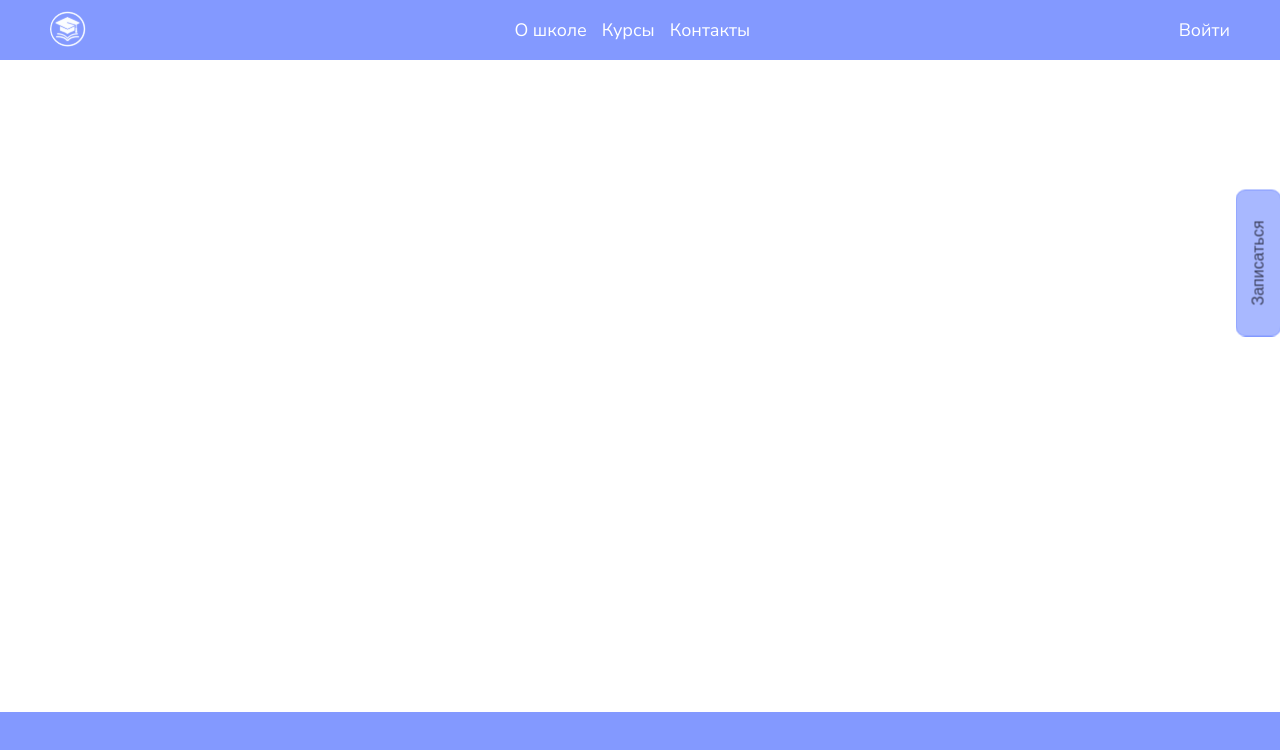
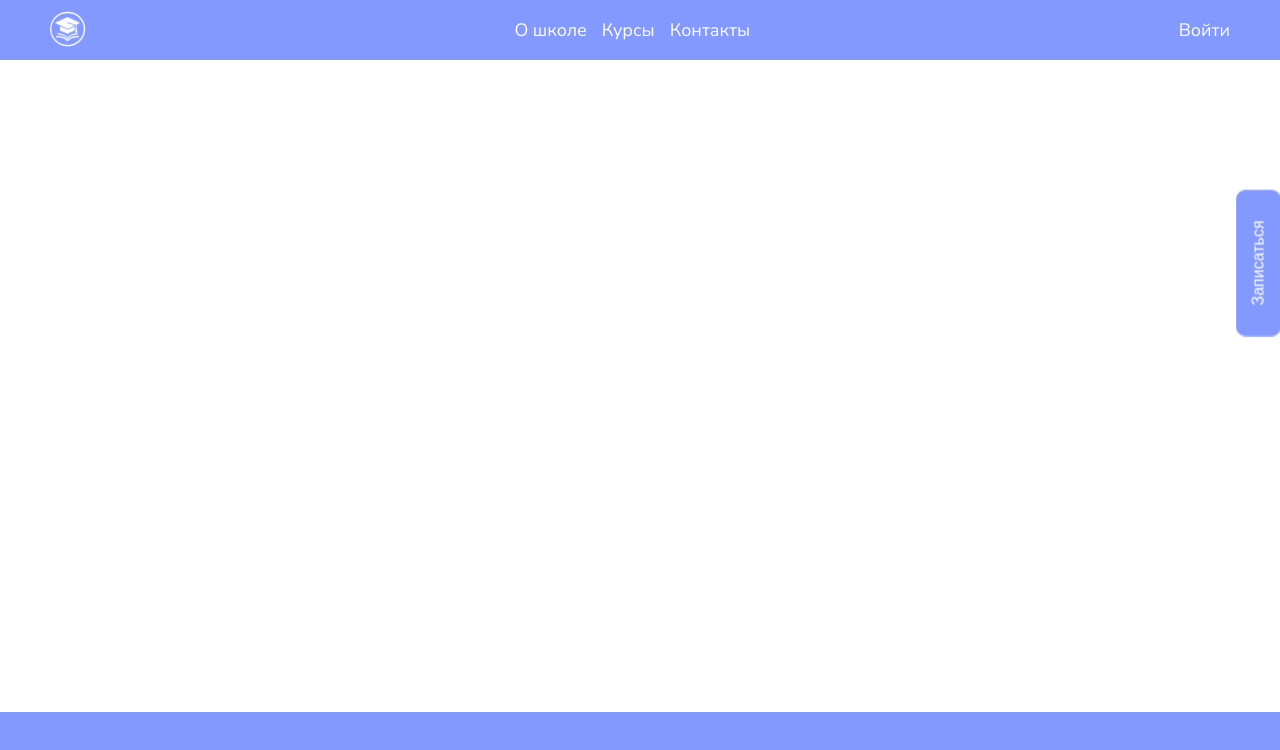
Before and after one commit to daniarmakyev/Evrika, a Next.js app: page / in a window 1280 px wide. In both pictures the pointer is over the button "Записаться". Shown: the top 750 px of the page. Built offline with nearby package versions, Linux system fonts and the light colour scheme.

Commit message:
refactor styles header link, aside button

```diff
--- a/src/components/AsideButton/styles.module.scss
+++ b/src/components/AsideButton/styles.module.scss
@@ -7,7 +7,7 @@
   position: fixed;
   top: 30%;
   right: -52px;
-  background: $primary;
+  background: $primary-button;
   border-radius: 10px;
   border: 1px solid #A8B8FF;
   cursor: pointer;
@@ -17,12 +17,7 @@
   z-index: 999999;
 
   &:hover {
-    background: #A8B8FF;
-    border: 1px solid $primary;
-
-    span {
-      color: $dark;
-    }
+    background: $primary;
   }
 
   span {
--- a/src/components/Header/styles.module.scss
+++ b/src/components/Header/styles.module.scss
@@ -58,7 +58,7 @@
           color: $White;
 
           &:hover {
-            color: $dark;
+            text-decoration: underline;
           }
         }
 
@@ -108,7 +108,7 @@
       cursor: pointer;
 
       &:hover {
-        color: $dark;
+        text-decoration: underline;
       }
     }
   }
--- a/src/styles/_varibles.scss
+++ b/src/styles/_varibles.scss
@@ -9,6 +9,7 @@ $warning: #e2a03f;
 $info: #2196f3;
 $dark: #3b3f5c;
 $primary: #8399ff;
+$primary-button: #6782FF;
 $placeholder: #6b7280;
 $black-ligth: #e3e4eb;
 $white-ligth: #e0e6ed;
@@ -17,6 +18,7 @@ $success-ligth: #ddf5f0;
 $danger-ligth: #fff5f5;
 $White: #ffffff;
 $steel-blue: #506690;
+$shadow-ligth: #dbdbdb;
 $secondary-ligth: #ebe4f7;
 $warning-ligth: #fff9ed;
 $info-ligth: #e7f7ff;
```
